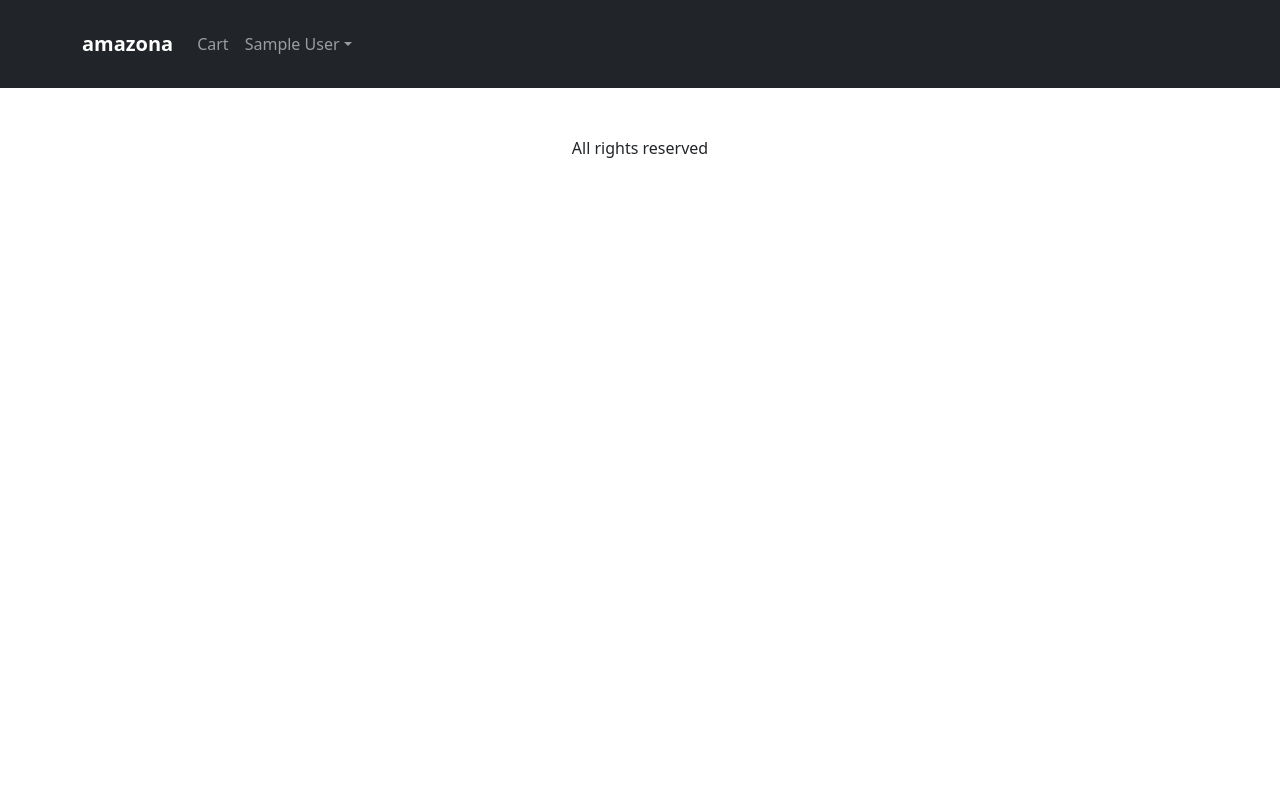
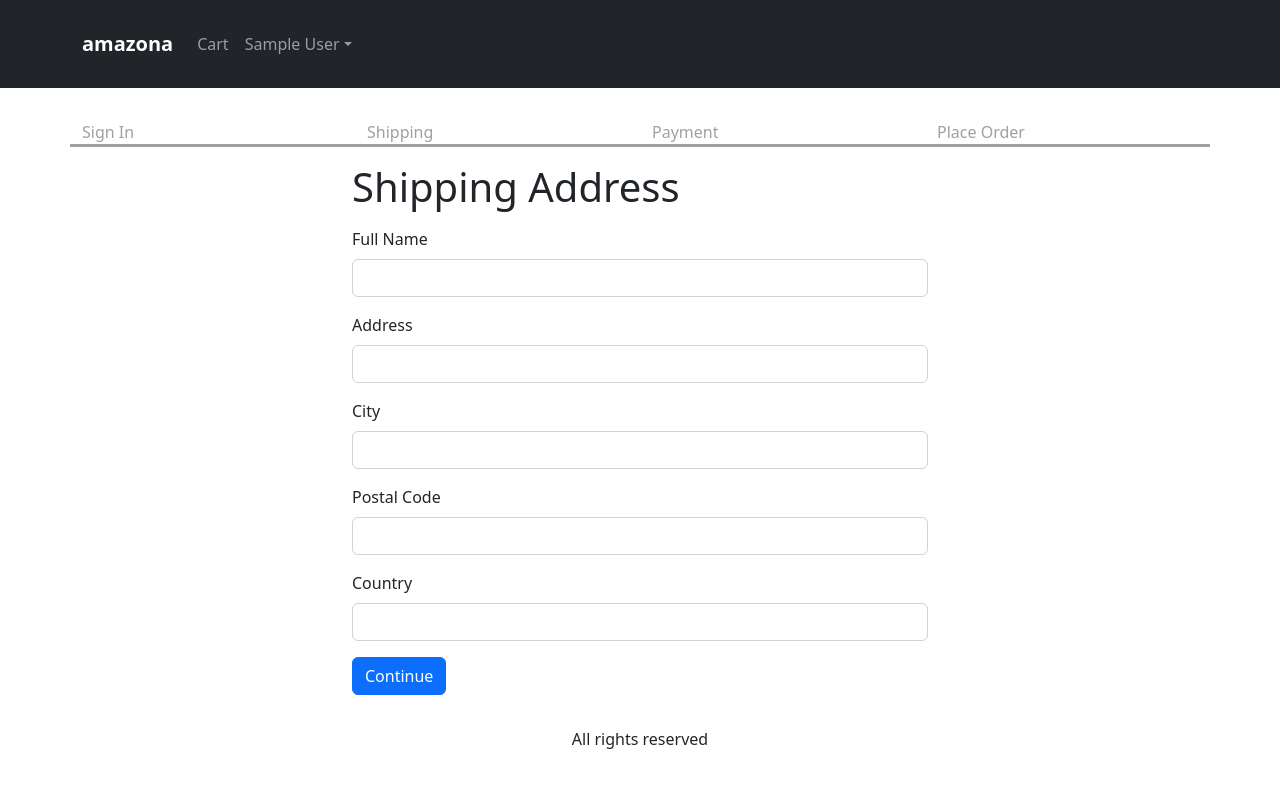
Before and after one commit to azizlimonu/mernamazonclone, a React (Create React App) app: page /shipping in a window 1280 px wide. Shown: the top 788 px of the page. Built offline with nearby package versions, Linux system fonts and the light colour scheme; sample sign-in values are in the browser's storage.

Commit message:
add shipping pages

```diff
--- a/package.json
+++ b/package.json
@@ -1,6 +1,6 @@
 {
   "name": "frontend",
-  "proxy": "http://localhost:5000",
+  "proxy": "http://localhost:5500",
   "version": "0.1.0",
   "private": true,
   "dependencies": {
--- a/src/App.js
+++ b/src/App.js
@@ -18,6 +18,7 @@
 import ProductScreen from "./screens/ProductScreen";
 import CartScreen from "./screens/CartScreen";
 import SigninScreen from "./screens/SigninScreen";
+import ShippingAddressScreen from "./screens/ShippingAddressScreen";
 
 // utils
 import { Store } from './store';
@@ -88,6 +89,7 @@
             <Route path="/product/:slug" element={<ProductScreen />} />
             <Route path='/cart' element={<CartScreen />} />
             <Route path='/signin' element={<SigninScreen />} />
+            <Route path='/shipping' element={<ShippingAddressScreen />} />
           </Routes>
         </Container>
       </main >
--- /dev/null
+++ b/src/components/CheckoutSteps.js
@@ -0,0 +1,16 @@
+import React from 'react';
+import Row from 'react-bootstrap/Row';
+import Col from 'react-bootstrap/Col';
+
+const CheckoutSteps = ({ step1, step2, step3, step4 }) => {
+  return (
+    <Row className='checkout-steps'>
+      <Col className={step1 ? 'active' : ''}>Sign In</Col>
+      <Col className={step2 ? 'active' : ''}>Shipping</Col>
+      <Col className={step3 ? 'active' : ''}>Payment</Col>
+      <Col className={step4 ? 'active' : ''}>Place Order</Col>
+    </Row>
+  )
+}
+
+export default CheckoutSteps;
--- a/src/index.css
+++ b/src/index.css
@@ -67,3 +67,12 @@
 .small-container{
   max-width: 600px;
 }
+
+.checkout-steps > div {
+  border-bottom: 0.2rem solid #a0a0a0;
+  color: #a0a0a0;
+}
+.checkout-steps > div.active {
+  border-bottom: 0.2rem solid #f08000;
+  color: #f08000;
+}
--- a/src/screens/HomeScreen.js
+++ b/src/screens/HomeScreen.js
@@ -1,6 +1,6 @@
 import React, { useEffect, useReducer } from 'react';
 import axios from 'axios';
-import logger from 'use-reducer-logger';
+// import logger from 'use-reducer-logger';
 // component
 import { Product } from '../components';
 import Loading from '../components/Loading';
@@ -29,7 +29,7 @@
     loading: false,
     error: '',
   }
-  const [state, dispatch] = useReducer(logger(reducer), initialState);
+  const [state, dispatch] = useReducer((reducer), initialState);
 
   useEffect(() => {
     const fetchData = async () => {
--- a/src/screens/ProductScreen.js
+++ b/src/screens/ProductScreen.js
@@ -46,7 +46,7 @@
     const fetchData = async () => {
       dispatch({ type: 'FETCH_REQUEST' })
       try {
-        const result = await axios.get(`http://localhost:5000/api/product/slug/${slug}`);
+        const result = await axios.get(`http://localhost:5500/api/products/slug/${slug}`);
         dispatch({ type: 'FETCH_SUCCESS', payload: result.data });
       } catch (error) {
         console.log(error);
@@ -62,7 +62,7 @@
   const addToCartHandler = async () => {
     const existItem = cart.cartItems.find((x) => x._id === product.id);
     const quantity = existItem ? existItem.quantity + 1 : 1;
-    const res = await axios.get(`http://localhost:5000/api/products/${product._id}`);
+    const res = await axios.get(`http://localhost:5500/api/products/${product._id}`);
     if (res.data.countInStock < quantity) {
       window.alert('Sorry, Product out of stock');
       return;
--- /dev/null
+++ b/src/screens/ShippingAddressScreen.js
@@ -0,0 +1,116 @@
+import React, { useContext, useEffect, useState } from 'react';
+import { Helmet } from 'react-helmet-async';
+import Form from 'react-bootstrap/Form';
+import Button from 'react-bootstrap/Button';
+import { useNavigate } from 'react-router-dom';
+import CheckoutSteps from '../components/CheckoutSteps';
+import { Store } from '../store';
+
+const ShippingAddressScreen = () => {
+  const navigate = useNavigate();
+  const { state, dispatch: ctxDispatch } = useContext(Store);
+  const {
+    userInfo,
+    cart: { shippingAddress },
+  } = state;
+
+  const [fullName, setFullName] = useState(shippingAddress.fullName || '');
+  const [address, setAddress] = useState(shippingAddress.address || '');
+  const [city, setCity] = useState(shippingAddress.city || '');
+  const [postalCode, setPostalCode] = useState(shippingAddress.postalCode || '');
+  const [country, setCountry] = useState(shippingAddress.country || '');
+
+  useEffect(() => {
+    if (!userInfo) {
+      navigate('signin?redirect=/shipping');
+    }
+  }, [userInfo, navigate])
+
+  const submitHandler = (e) => {
+    e.preventDefault();
+    ctxDispatch({
+      type: 'SAVE_SHIPPING_ADDRESS',
+      payload: {
+        fullName,
+        address,
+        city,
+        postalCode,
+        country,
+      }
+    });
+    localStorage.setItem('shippingAddress', JSON.stringify(
+      {
+        fullName, address, city, postalCode, country,
+      }
+    ));
+    navigate('/payment');
+  };
+
+  return (
+    <div>
+      <Helmet>
+        <title>Shipping Address</title>
+      </Helmet>
+
+      <CheckoutSteps />
+      <div className='container small-container' style={{ "maxWidth": "600px" }}>
+        <h1 className='my-3'>Shipping Address</h1>
+
+        <Form onSubmit={submitHandler}>
+          <Form.Group className="mb-3" controlId="fullName">
+            <Form.Label>Full Name</Form.Label>
+            <Form.Control
+              value={fullName}
+              onChange={(e) => setFullName(e.target.value)}
+              required
+            />
+          </Form.Group>
+
+          <Form.Group className="mb-3" controlId="address">
+            <Form.Label>Address</Form.Label>
+            <Form.Control
+              value={address}
+              onChange={(e) => setAddress(e.target.value)}
+              required
+            />
+          </Form.Group>
+
+          <Form.Group className="mb-3" controlId="city">
+            <Form.Label>City</Form.Label>
+            <Form.Control
+              value={city}
+              onChange={(e) => setCity(e.target.value)}
+              required
+            />
+          </Form.Group>
+
+          <Form.Group className="mb-3" controlId="postalCode">
+            <Form.Label>Postal Code</Form.Label>
+            <Form.Control
+              value={postalCode}
+              onChange={(e) => setPostalCode(e.target.value)}
+              required
+            />
+          </Form.Group>
+
+          <Form.Group className="mb-3" controlId="country">
+            <Form.Label>Country</Form.Label>
+            <Form.Control
+              value={country}
+              onChange={(e) => setCountry(e.target.value)}
+              required
+            />
+          </Form.Group>
+
+          <div className="mb-3">
+            <Button variant="primary" type="submit">
+              Continue
+            </Button>
+          </div>
+        </Form>
+      </div>
+    </div>
+  )
+}
+
+export default ShippingAddressScreen
--- a/src/store.js
+++ b/src/store.js
@@ -9,6 +9,9 @@
   cart: {
     cartItems: localStorage.getItem('cartItems')
       ? JSON.parse(localStorage.getItem('cartItems'))
+      : [],
+    shippingAddress: localStorage.getItem('shippingAddress')
+      ? JSON.parse(localStorage.getItem('shippingAddress'))
       : [],
   },
 };
@@ -48,6 +51,15 @@
     case 'USER_SIGNOUT':
       return { ...state, userInfo: null };
 
+    case 'SAVE_SHIPPING_ADDRESS':
+      return {
+        ...state,
+        cart: {
+          ...state.cart,
+          shippingAddress: action.payload
+        }
+      };
+
     default:
       return state;
   }
```
Also changed, not shown: 1 other file (tests, documents, lock files or other folders).
